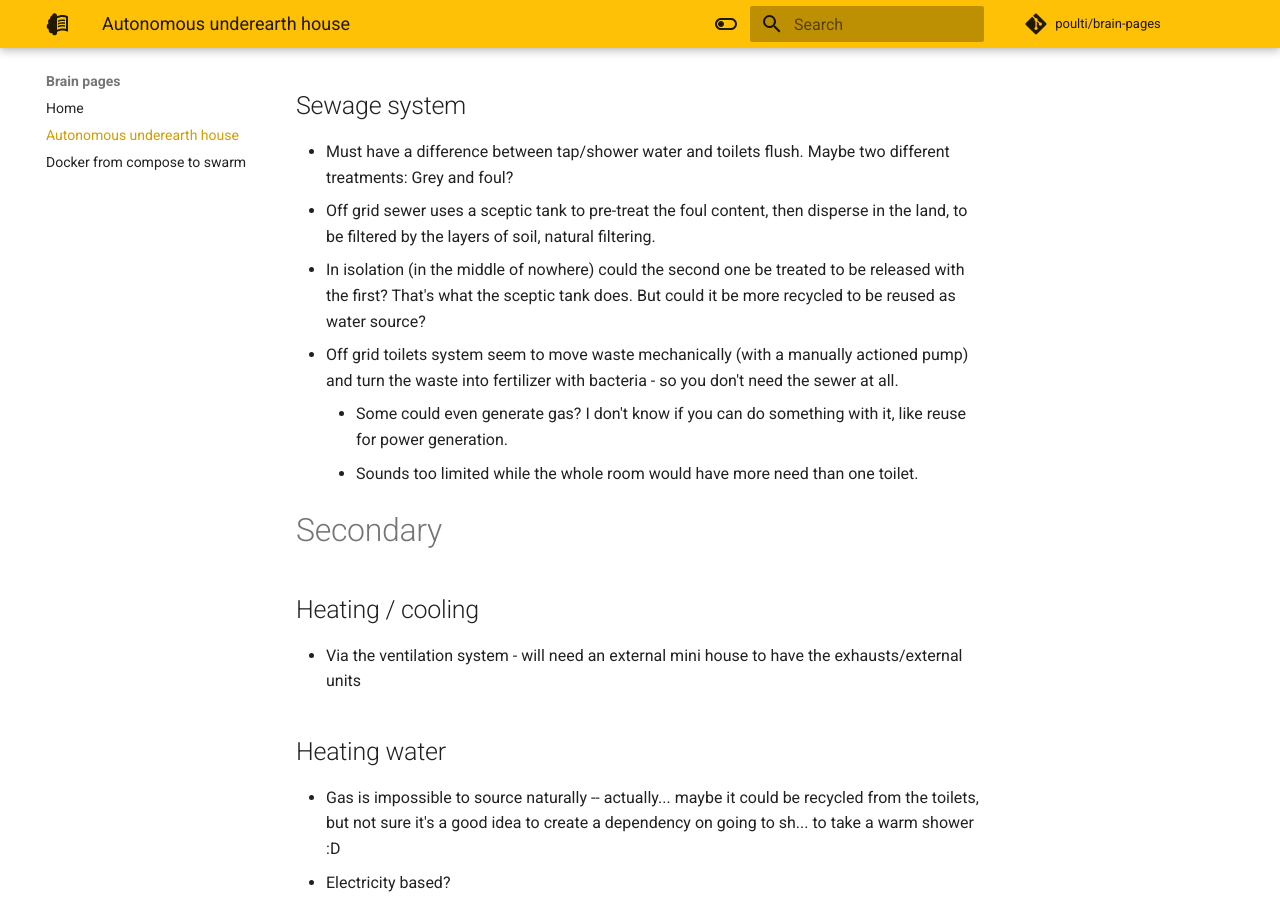
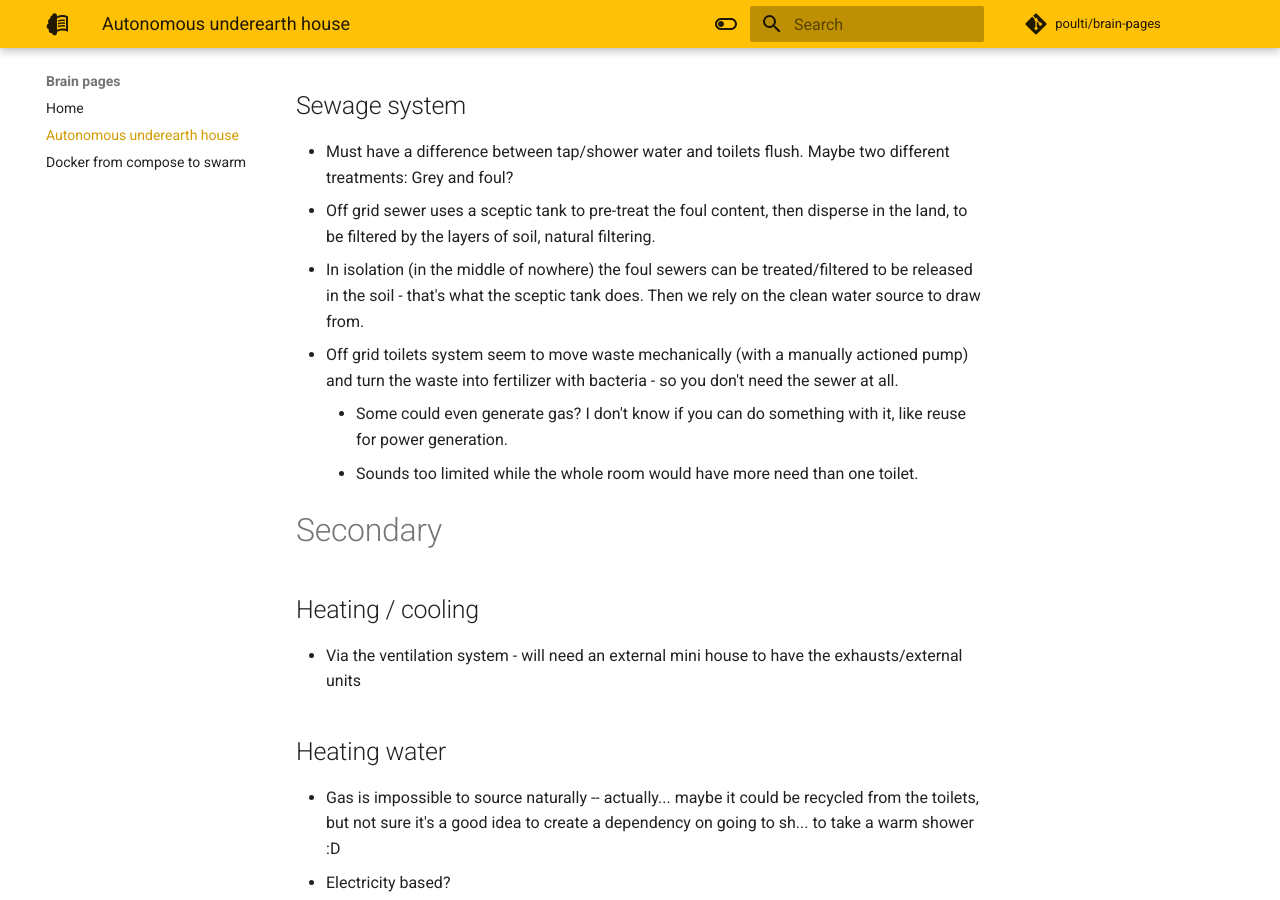
Before and after one commit to poulti/brain-pages, an MkDocs documentation site: the page built from docs/autonomous-underearth-house.md, in a window 1280 px wide and 900 px high, scrolled down 1906 px. Built offline with MkDocs 1.6.1 and Material for MkDocs 9.7.7, drawn with Linux system fonts in a browser that asks for light colours; comment, search, counter and statistics services are not loaded.

Commit message:
Changing wording

```diff
--- a/docs/autonomous-underearth-house.md
+++ b/docs/autonomous-underearth-house.md
@@ -43,7 +43,7 @@ Overall, probably easier to have a prefab pod that is built for underground cond
 ## Sewage system
 - Must have a difference between tap/shower water and toilets flush. Maybe two different treatments: Grey and foul?
 - Off grid sewer uses a sceptic tank to pre-treat the foul content, then disperse in the land, to be filtered by the layers of soil, natural filtering.
-- In isolation (in the middle of nowhere) could the second one be treated to be released with the first? That's what the sceptic tank does. But could it be more recycled to be reused as water source?
+- In isolation (in the middle of nowhere) the foul sewers can be treated/filtered to be released in the soil - that's what the sceptic tank does. Then we rely on the clean water source to draw from.
 - Off grid toilets system seem to move waste mechanically (with a manually actioned pump) and turn the waste into fertilizer with bacteria - so you don't need the sewer at all.
     - Some could even generate gas? I don't know if you can do something with it, like reuse for power generation.
     - Sounds too limited while the whole room would have more need than one toilet.
```
